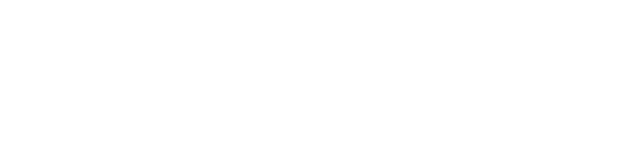
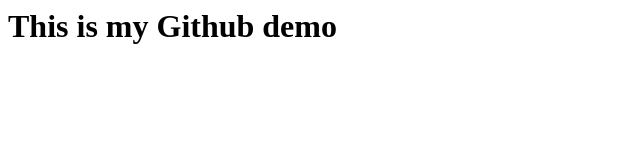
Before and after one commit to stevebiczyk/webapp, a plain HTML site: page index.html in a window 1280 px wide. Shown: the whole page, without its empty margins (0-640 px from the left). Drawn offline with Linux system fonts and the light colour scheme.

Commit message:
Added feature 2

```diff
--- a/index.html
+++ b/index.html
@@ -5,6 +5,6 @@
     <title>Document</title>
 </head>
 <body>
-
+    <h1>This is my Github demo</h1>
 </body>
 </html>
```
